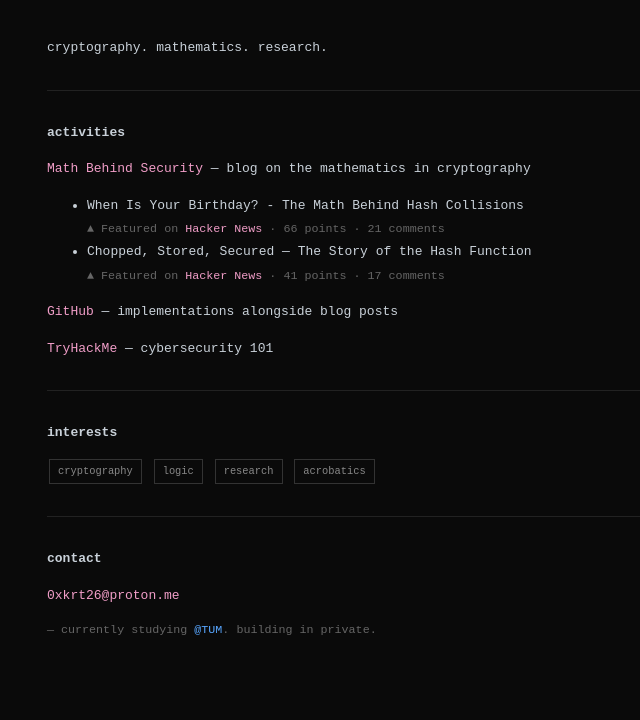
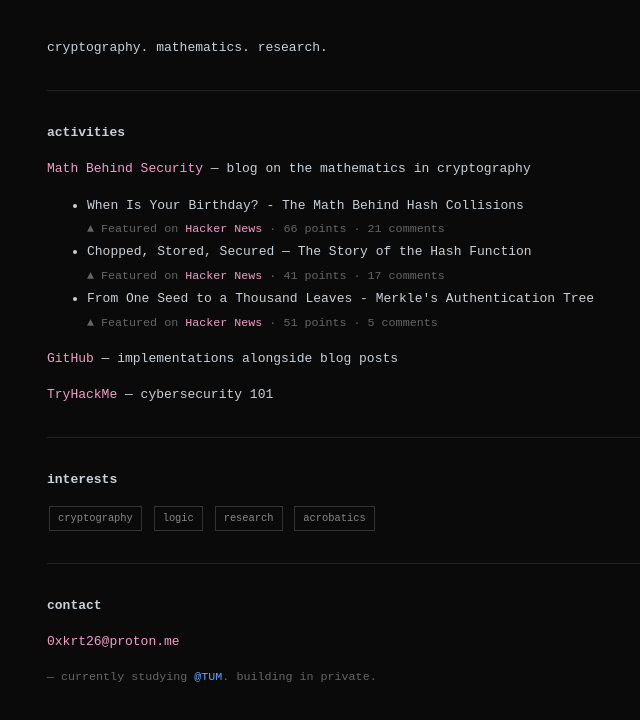
Before and after one commit to 0xkrt26/portfolio, a plain HTML site: page index.html in a window 1280 px wide. Shown: the part 188-908 px from the top of the page, without its empty margins (293-933 px from the left). Drawn offline with Linux system fonts and the light colour scheme.

Commit message:
Update index.html
new article

```diff
--- a/index.html
+++ b/index.html
@@ -53,6 +53,10 @@
     <span class="dim">
       ▲ Featured on <a href=https://news.ycombinator.com/item?id=48482951>Hacker News</a> · 41 points · 17 comments
     </span>
+      <li >From One Seed to a Thousand Leaves - Merkle's Authentication Tree</li>
+    <span class="dim">
+      ▲ Featured on <a href=https://news.ycombinator.com/item?id=49169417>Hacker News</a> · 51 points · 5 comments
+    </span>
     </ul>
   </p>
 
```
